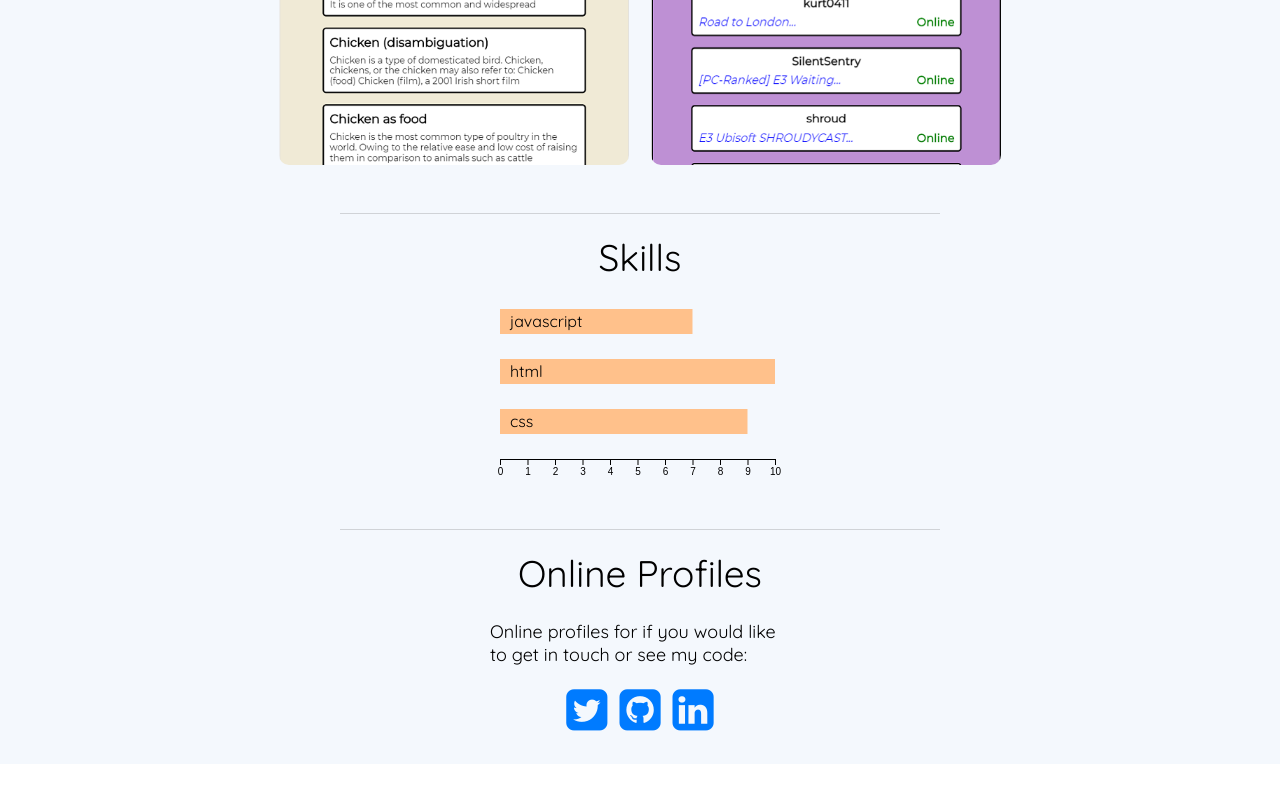
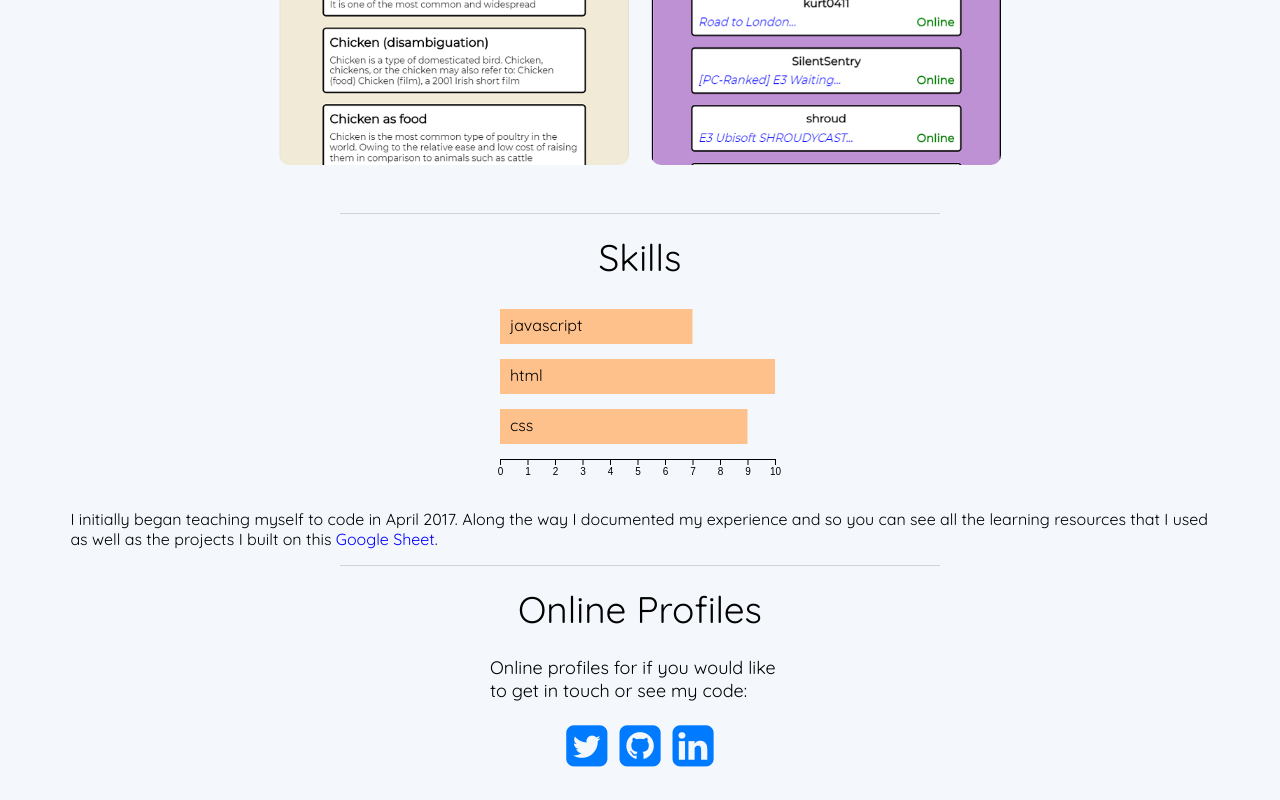
Before and after one commit to D-Pagey/D-Pagey.github.io, a React (Create React App) app: page / in a window 1280 px wide. Shown: the part 977-1777 px from the top of the page. Before the commit the page ends 1741 px from the top, so only its background shows below. Built offline with nearby package versions, Linux system fonts and the light colour scheme.

Commit message:
Adding Navbar button and copy around tech skills.

```diff
--- a/src/components/Navbar/index.js
+++ b/src/components/Navbar/index.js
@@ -6,8 +6,12 @@ function Navbar() {
     return (
         <nav className='navbar'>
             <ul className='nav-list'>
-                <li><a href='#projects'><button className='nav-button'>Projects</button></a></li>
-                <li><a href='#contact'><button className='nav-button'>Contact</button></a></li>
+                <li><a href='#projects'>
+                <button className='nav-button'>Projects</button></a></li>
+                <li><a href='#skills'>
+                <button className='nav-button'>Skills</button></a></li>
+                <li><a href='#contact'>
+                <button className='nav-button'>Contact</button></a></li>
             </ul>
         </nav>
     )
--- a/src/components/Skills/index.css
+++ b/src/components/Skills/index.css
@@ -1,3 +1,20 @@
+.skills {
+  display: flex;
+  flex-direction: column;
+  align-items: center;
+}
+
 .svg {
   margin-top: 15px
 }
+
+.skills-copy {
+  margin: 0;
+  width: 89%;
+}
+
+.sheet-link,
+.sheet-link:visited {
+  color: blue;
+  text-decoration: none;
+}
--- a/src/components/Skills/index.js
+++ b/src/components/Skills/index.js
@@ -36,7 +36,7 @@ export default class Skills extends Component {
         .attr('x', 10)
         .attr('y', (d, i) => i * 50)
         .attr('width', xScale)
-        .attr('height', 25)
+        .attr('height', 35)
         .style('fill', '#FFC18B')
 
     select(node)
@@ -46,7 +46,7 @@ export default class Skills extends Component {
         .append('text')
         .text((d) => d)
         .attr('x', 20)
-        .attr('y', (d, i) => i * 50 + 18);
+        .attr('y', (d, i) => i * 50 + 22);
 
     select(node)
         .append('g')
@@ -57,10 +57,17 @@ export default class Skills extends Component {
 
   render() {
     return (
-      <section className='skills'>
+      <section className='skills' id='skills'>
         <h2 className='subtitle'>Skills</h2>
         <svg ref={this.node} width={300} height={200} className='svg' />
+        <p className='skills-copy'>I initially began teaching myself to code in
+        April 2017. Along the way I documented my experience and so you can see
+        all the learning resources that I used as well as the projects I built
+        on this <a href='https://docs.google.com/spreadsheets/d/1yVy5vb2RABxIeS_hpSw88r6Q-BahlSUcRBpDHBRlFzg/edit?usp=sharing'
+        target='_blank' className='sheet-link'>Google Sheet</a>.</p>
       </section>
     )
   }
 }
+
+// Add conditional styling depending on strength of tech.
```
